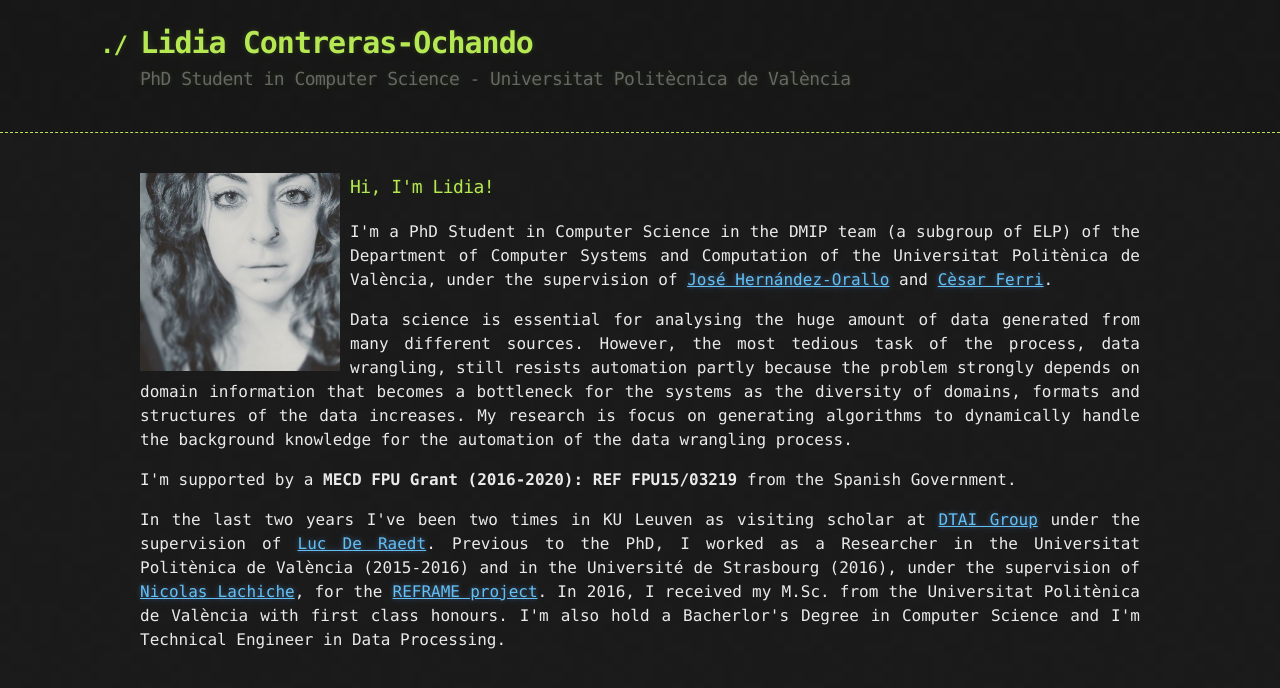
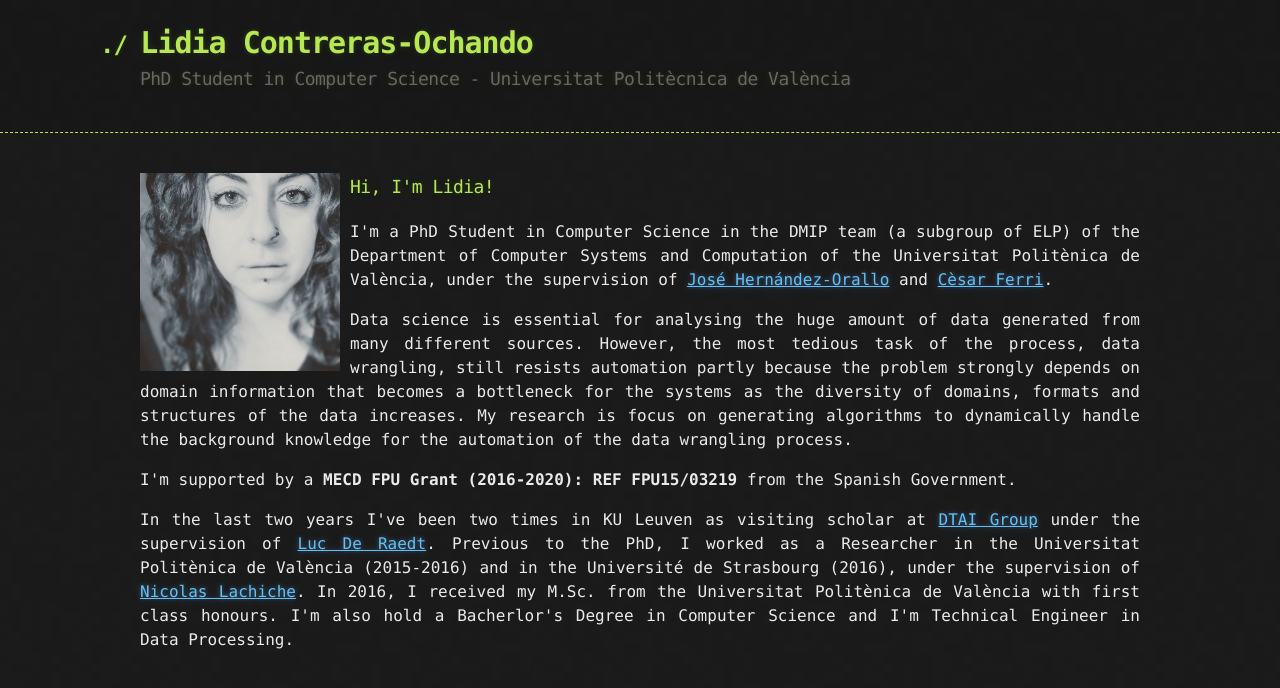
Before and after one commit to liconoc/liconoc.github.io, a Jekyll site: the page built from index.md, in a window 1280 px wide. Shown: the top 688 px of the page. Built offline with Jekyll 4.4.1, drawn with Linux system fonts in a browser that asks for light colours.

Commit message:
Update liconoc.html

```diff
--- a/_layouts/liconoc.html
+++ b/_layouts/liconoc.html
@@ -55,7 +55,7 @@
 
 				<p>I'm supported by a <span class="bold">MECD FPU Grant (2016-2020): REF FPU15/03219</span> from the Spanish Government.</p>
 
-				<p>In the last two years I've been two times in KU Leuven as visiting scholar at <a href="https://dtai.cs.kuleuven.be/" target="_blank">DTAI Group</a> under the supervision of <a href="https://wms.cs.kuleuven.be/people/lucderaedt/" target="_blank">Luc De Raedt</a>. Previous to the PhD, I worked as a Researcher in the Universitat Politènica de València (2015-2016) and in the Université de Strasbourg (2016), under the supervision of <a href="https://sdc.icube.unistra.fr/en/index.php/Nicolas_Lachiche" target="_blank">Nicolas Lachiche</a>, for the <a href="http://reframe-d2k.org/Main_Page" target="_blank">REFRAME project</a>. In 2016, I received my M.Sc. from the Universitat Politènica de València with first class honours.  I'm also hold a Bacherlor's Degree in Computer Science and I'm Technical Engineer in Data Processing. <p>
+				<p>In the last two years I've been two times in KU Leuven as visiting scholar at <a href="https://dtai.cs.kuleuven.be/" target="_blank">DTAI Group</a> under the supervision of <a href="https://wms.cs.kuleuven.be/people/lucderaedt/" target="_blank">Luc De Raedt</a>. Previous to the PhD, I worked as a Researcher in the Universitat Politènica de València (2015-2016) and in the Université de Strasbourg (2016), under the supervision of <a href="https://sdc.icube.unistra.fr/en/index.php/Nicolas_Lachiche" target="_blank">Nicolas Lachiche</a>. In 2016, I received my M.Sc. from the Universitat Politènica de València with first class honours.  I'm also hold a Bacherlor's Degree in Computer Science and I'm Technical Engineer in Data Processing. <p>
 			</section>
 
 
```
